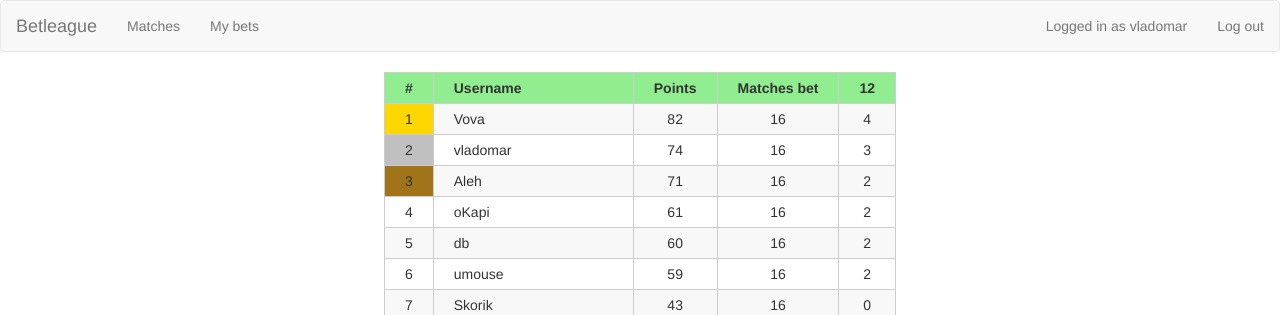
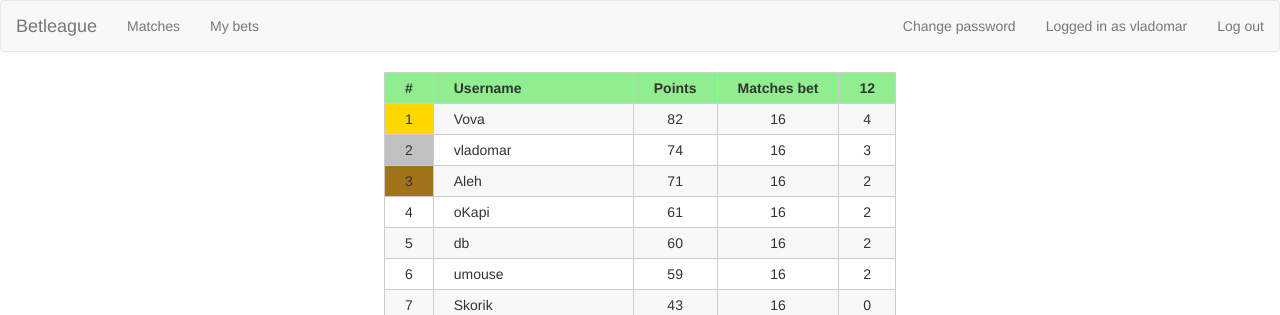
Before and after one commit to asyler/betleague, a Django app: page / in a window 1280 px wide. Shown: the top 315 px of the page. Run offline with Django 3.2, Linux system fonts and the light colour scheme; a user stored in the database is signed in; data comes from the database, SQL or seed files in the repository; some libraries are stand-ins or nearby versions.

Commit message:
Add password change link

```diff
--- a/competitions/templates/base.html
+++ b/competitions/templates/base.html
@@ -32,6 +32,7 @@
 
         <ul class="nav navbar-nav navbar-right">
             {% if user.is_authenticated %}
+                <li class="navbar-link"><a href="{% url 'password_change' %}">Change password</a></li>
                 <li class="navbar-text">Logged in as {{ user.username }}</li>
                 <li><a href="{% url 'logout' %}">Log out</a></li>
             {% else %}
```
